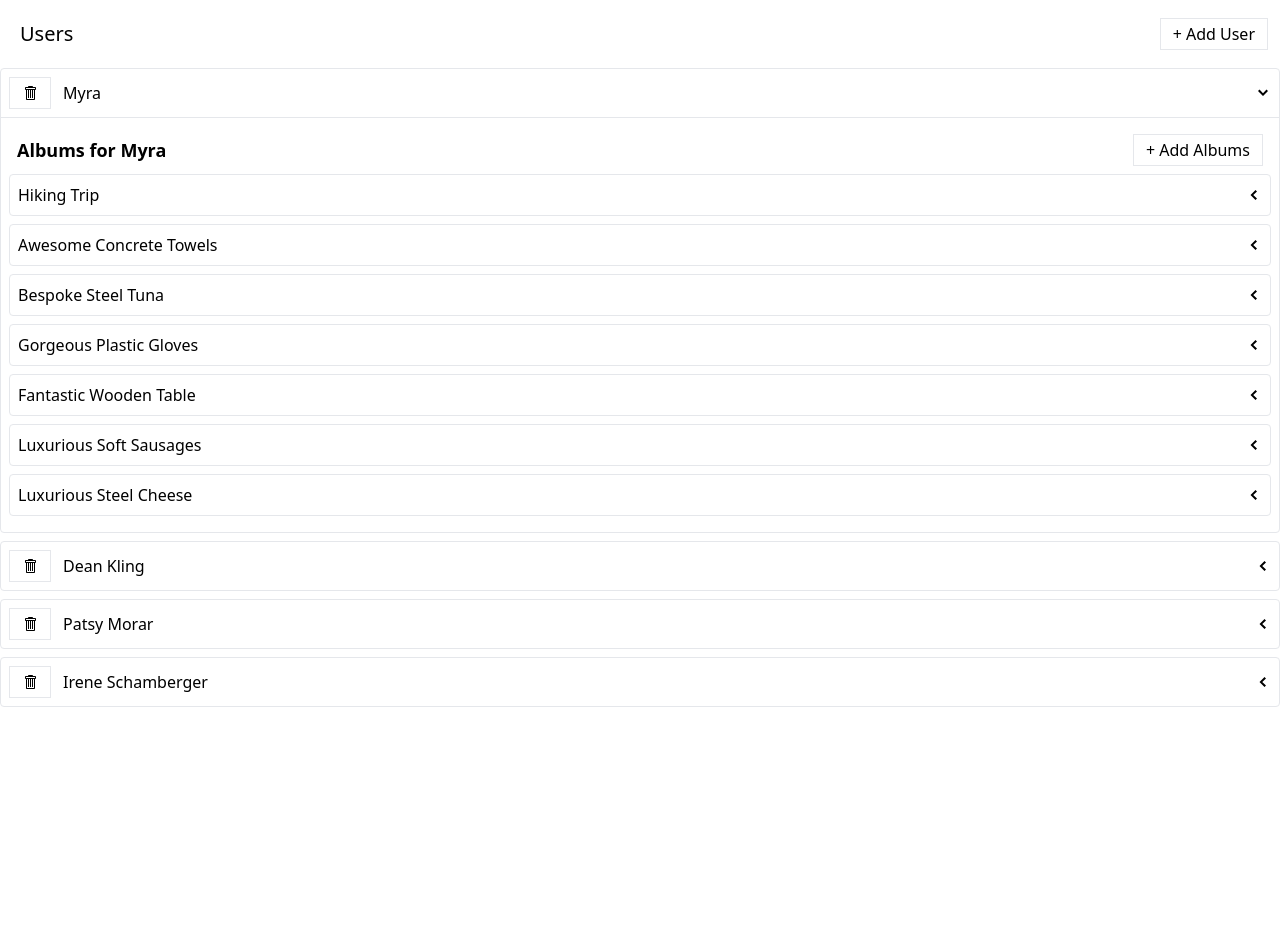
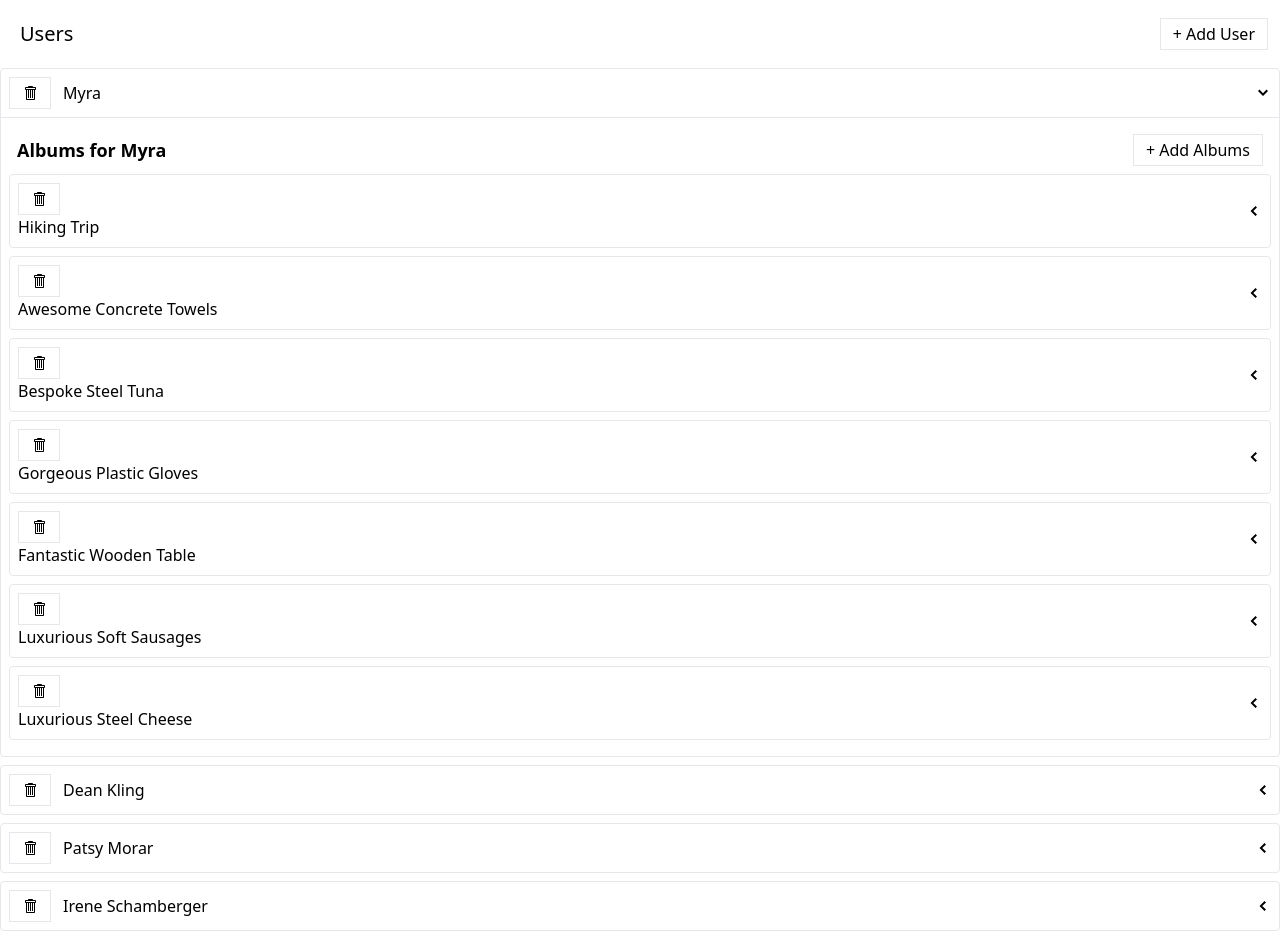
Before and after one commit to amit-inverse/react-tutorial-media, a React (Create React App) app: page / in a window 1280 px wide. Both pictures are taken after a click on the element 1263 px from the left and 93 px from the top of the page. Before the commit the page ends 800 px from the top, so only its background shows below. Built offline with nearby package versions, Linux system fonts and the light colour scheme; data requests are answered from the project's data file.

Commit message:
Refactoring the List

```diff
--- a/src/components/AlbumsList.js
+++ b/src/components/AlbumsList.js
@@ -2,6 +2,7 @@
 import Skeleton from './Skeleton';
 import ExpandablePanel from './ExpandablePanel';
 import Button from './Button';
+import AlbumsListItem from './AlbumsListItem';
 
 function AlbumsList({ user }) {
     const { data, error, isLoading } = useFetchAlbumsQuery(user);
@@ -19,13 +20,7 @@
         content = <div>Error loading albums.</div>;
     } else {
         content = data.map((album) => {
-            const header = <div>{album.title}</div>;
-
-            return (
-                <ExpandablePanel key={album.id} header={header}>
-                    List of photos in the album
-                </ExpandablePanel>
-            );
+            return <AlbumsListItem key={album.id} album={album} />;
         });
     }
 
--- /dev/null
+++ b/src/components/AlbumsListItem.js
@@ -0,0 +1,22 @@
+import { GoTrashcan } from 'react-icons/go';
+import Button from './Button';
+import ExpandablePanel from './ExpandablePanel';
+
+function AlbumsListItem({ album }) {
+    const header = (
+        <div>
+            <Button>
+                <GoTrashcan />
+            </Button>
+            {album.title}
+        </div>
+    );
+
+    return (
+        <ExpandablePanel key={album.id} header={header}>
+            List of photos in the album
+        </ExpandablePanel>
+    );
+}
+
+export default AlbumsListItem;
```
